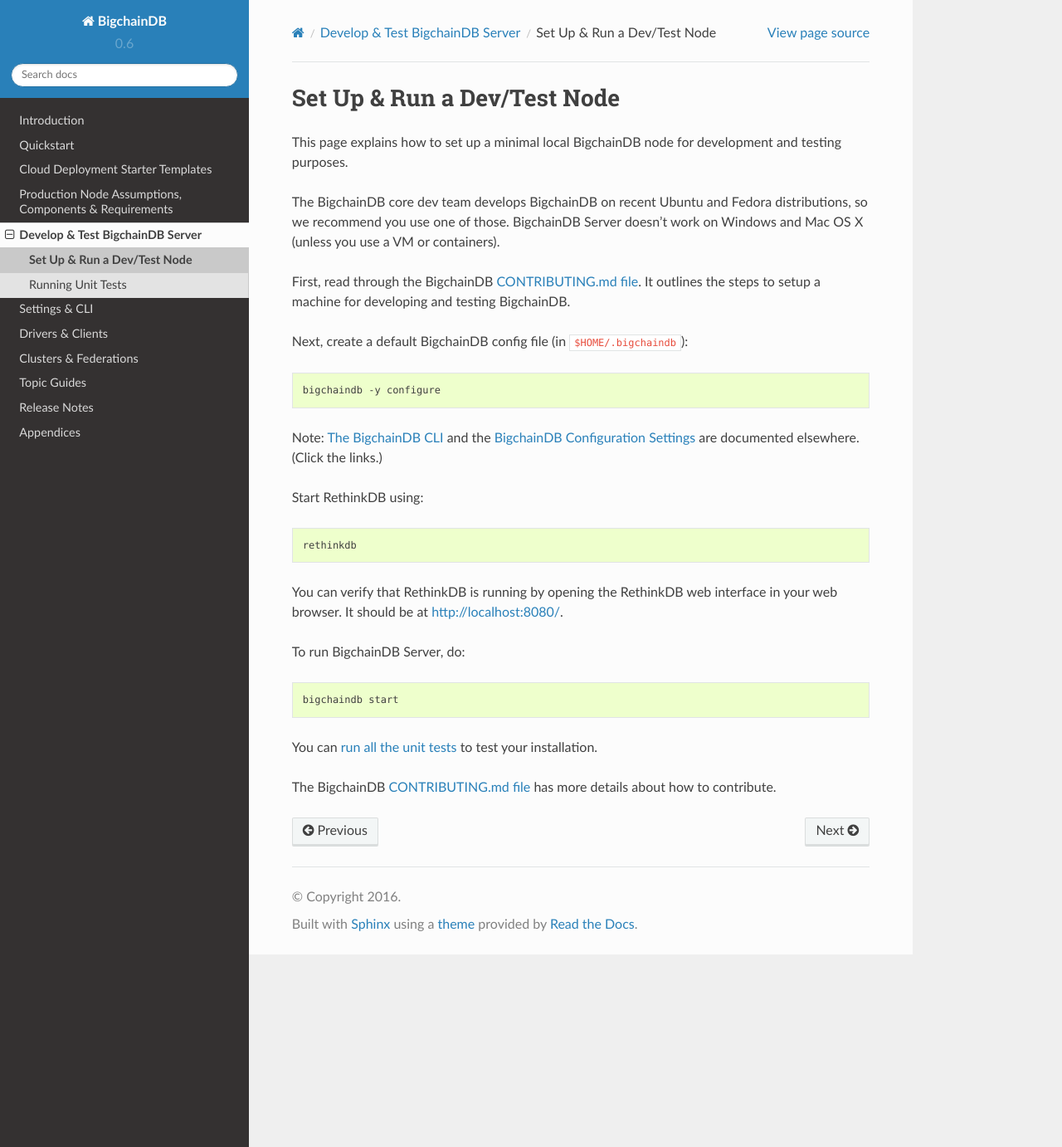
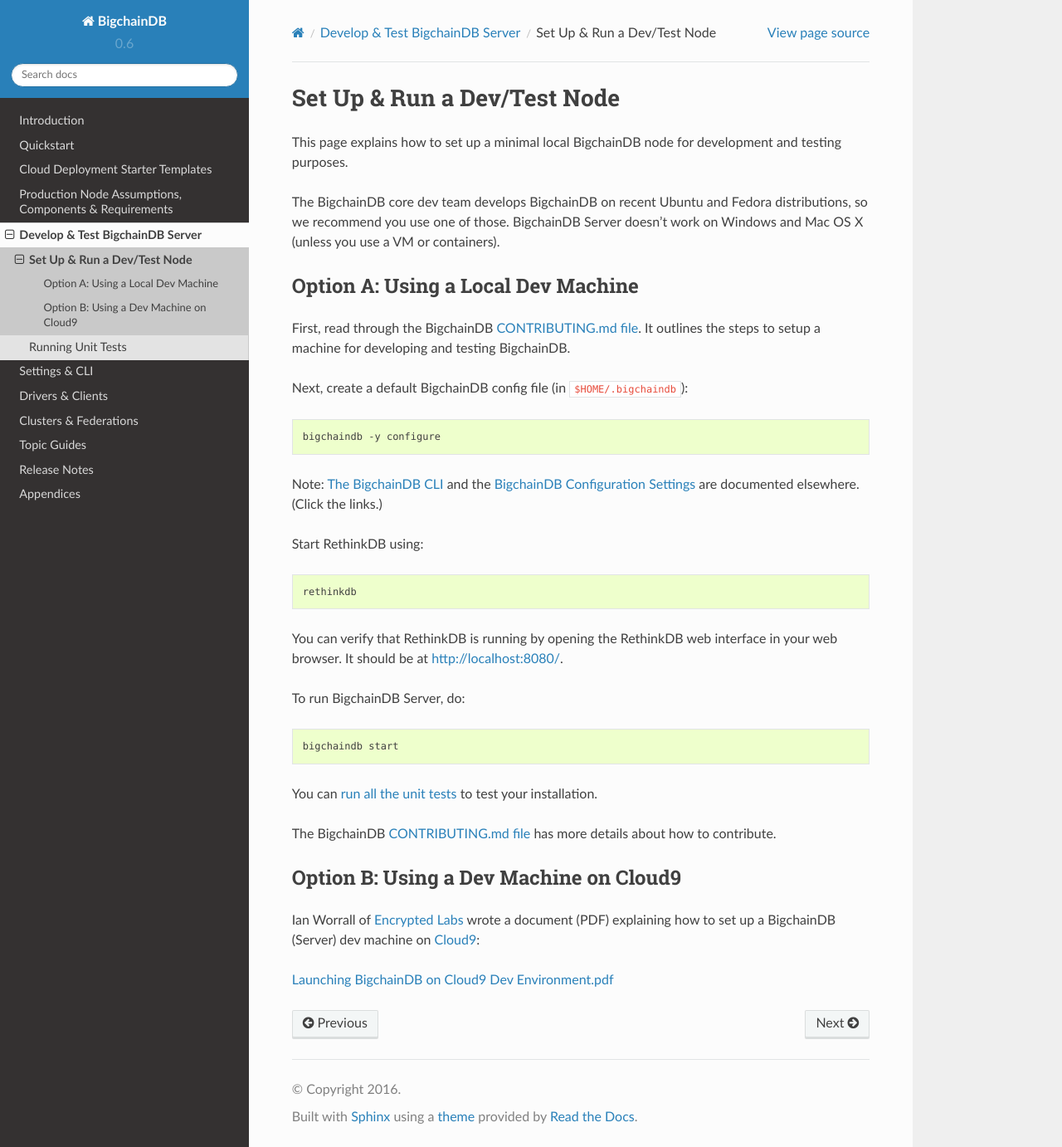
Before and after one commit to bigchaindb/bigchaindb, a Sphinx documentation site: the page built from docs/source/dev-and-test/setup-run-node.md, in a window 1280 px wide and 1382 px high. Shown: the whole window at 83% size. Built offline with Sphinx 7.4.7 and the Read the Docs theme 2.0.0, drawn with Linux system fonts in a browser that asks for light colours.

Commit message:
Added notes and link to Ian's PDF about setting up a dev env. on Cloud9

```diff
--- a/docs/source/dev-and-test/setup-run-node.md
+++ b/docs/source/dev-and-test/setup-run-node.md
@@ -3,6 +3,9 @@
 This page explains how to set up a minimal local BigchainDB node for development and testing purposes.
 
 The BigchainDB core dev team develops BigchainDB on recent Ubuntu and Fedora distributions, so we recommend you use one of those. BigchainDB Server doesn't work on Windows and Mac OS X (unless you use a VM or containers).
+
+
+## Option A: Using a Local Dev Machine
 
 First, read through the BigchainDB [CONTRIBUTING.md file](https://github.com/bigchaindb/bigchaindb/blob/master/CONTRIBUTING.md). It outlines the steps to setup a machine for developing and testing BigchainDB.
 
@@ -28,3 +31,10 @@
 You can [run all the unit tests](running-unit-tests.html) to test your installation.
 
 The BigchainDB [CONTRIBUTING.md file](https://github.com/bigchaindb/bigchaindb/blob/master/CONTRIBUTING.md) has more details about how to contribute.
+
+
+## Option B: Using a Dev Machine on Cloud9
+
+Ian Worrall of [Encrypted Labs](http://www.encryptedlabs.com/) wrote a document (PDF) explaining how to set up a BigchainDB (Server) dev machine on [Cloud9](https://c9.io/):
+
+[Launching BigchainDB on Cloud9 Dev Environment.pdf](https://github.com/bigchaindb/bigchaindb/raw/master/docs/source/_static/cloud9.pdf)
```
